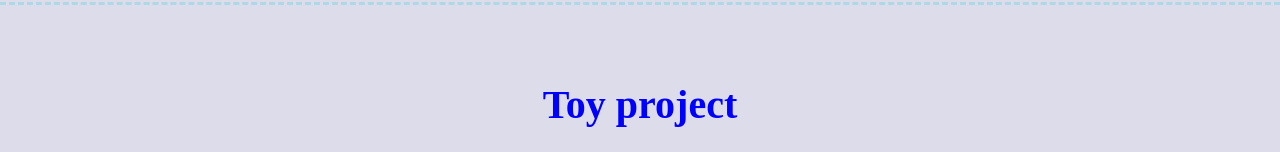
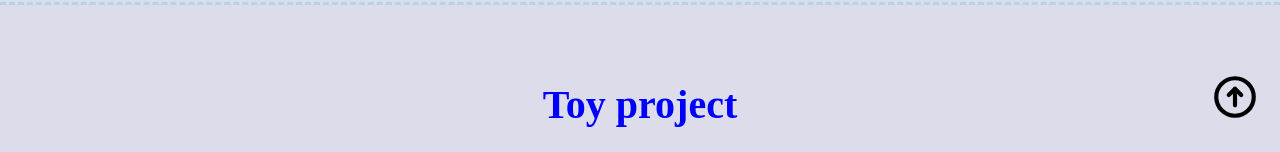
Before and after one commit to namujinju/my-intro, a plain HTML site: page index.html in a window 1280 px wide. Shown: the part 648-800 px from the top of the page. Drawn offline with Linux system fonts and the light colour scheme.

Commit message:
top button 추가

```diff
--- a/css/nav.css
+++ b/css/nav.css
@@ -12,3 +12,9 @@
 .nav-bar a:active {
   color: blue;
 }
+.top-button {
+  position: fixed;
+  width: 50px;
+  top: 90%;
+  right: 20px;
+}
--- a/index.html
+++ b/index.html
@@ -68,5 +68,21 @@
       </a>
       <span>Email: namujinju@gmail.com</span>
     </div>
+    <a href="#" class="top-button">
+      <svg
+        class="w-6 h-6"
+        fill="none"
+        stroke="currentColor"
+        viewBox="0 0 24 24"
+        xmlns="http://www.w3.org/2000/svg"
+      >
+        <path
+          stroke-linecap="round"
+          stroke-linejoin="round"
+          stroke-width="2"
+          d="M9 11l3-3m0 0l3 3m-3-3v8m0-13a9 9 0 110 18 9 9 0 010-18z"
+        ></path>
+      </svg>
+    </div>
   </body>
 </html>
```
